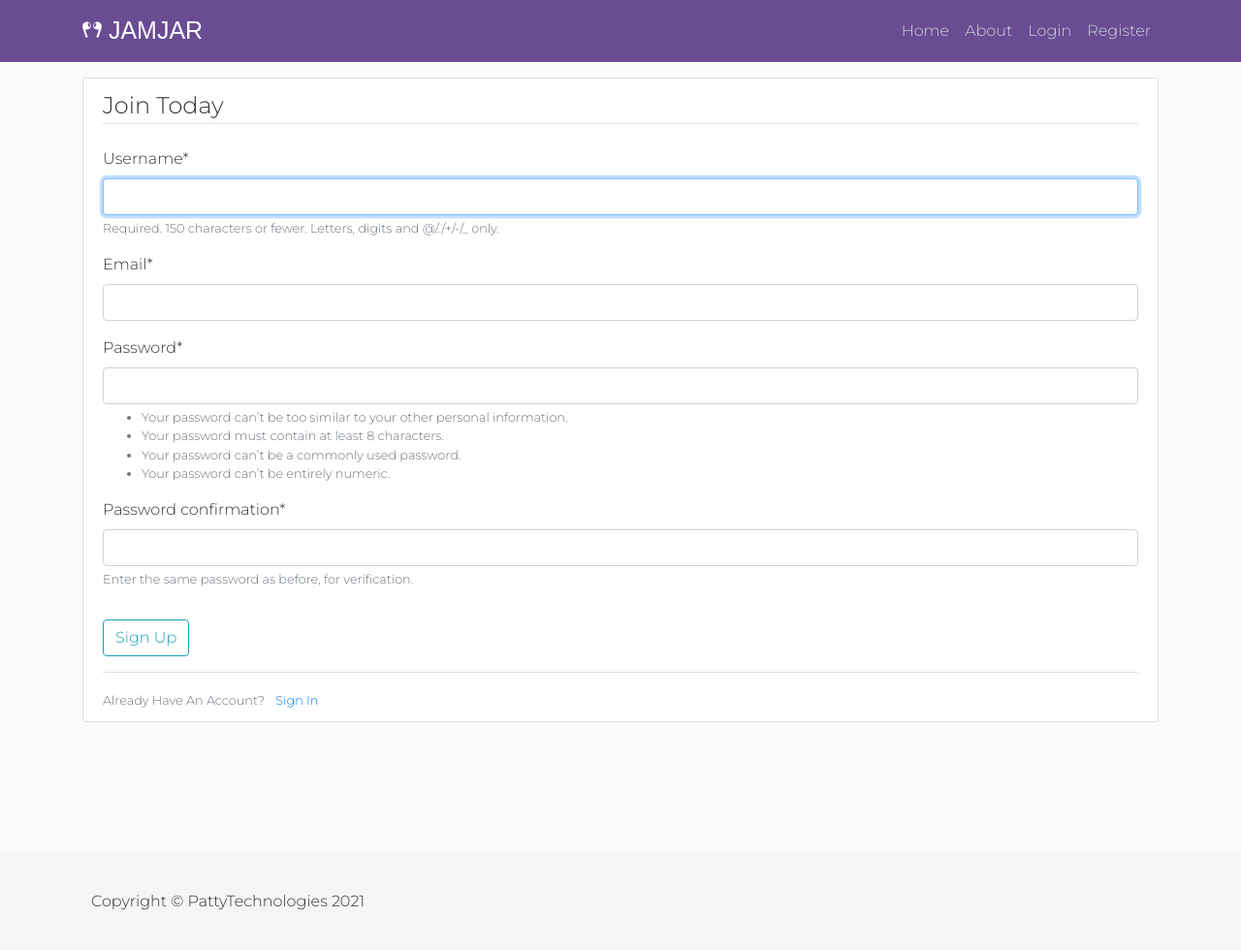
After one commit to pattytejada/JamJar, a Django app: page /register/ in a window 1280 px wide. The commit adds this page. Shown: the whole page at 97% size. Run offline with Django 3.2, Linux system fonts and the light colour scheme; some libraries are stand-ins or nearby versions; some web fonts are replaced.

Commit message:
User registration
added a user registration form and app

```diff
--- a/blog/templates/blog/base.html
+++ b/blog/templates/blog/base.html
@@ -5,7 +5,6 @@
     <!-- Required meta tags -->
     <meta charset="utf-8">
     <meta name="viewport" content="width=device-width, initial-scale=1, shrink-to-fit=no">
-
     <!-- Bootstrap CSS -->
     <link rel="stylesheet" href="https://maxcdn.bootstrapcdn.com/bootstrap/4.0.0/css/bootstrap.min.css" integrity="sha384-Gn5384xqQ1aoWXA+058RXPxPg6fy4IWvTNh0E263XmFcJlSAwiGgFAW/dAiS6JXm" crossorigin="anonymous">
     <link rel="stylesheet" type = "text/css" href = "/static/blog/main.css">
@@ -42,8 +41,16 @@
     <main role="main" class="container" style="height: 100vh">
         <div class="row">
           <div class="col-md-12">
-
-    {% block content %} {% endblock %}
+            <!-- Alert messages -->
+            {% if messages %}
+              {% for message in messages %}
+                <div class = "alert-{{ message.tags }}">
+                  {{ message }}
+                </div>
+              {% endfor %}
+            {% endif %}
+            <!-- Content block of base -->
+            {% block content %} {% endblock %}
           </div>
         </div>
     </main>
--- a/jamjar/settings.py
+++ b/jamjar/settings.py
@@ -31,7 +31,9 @@ ALLOWED_HOSTS = []
 # Application definition
 
 INSTALLED_APPS = [
-    'blog.apps.BlogConfig', #
+    'blog.apps.BlogConfig',    #
+    'users.apps.UsersConfig', #
+    'crispy_forms', #
     'django.contrib.admin',
     'django.contrib.auth',
     'django.contrib.contenttypes',
@@ -124,3 +126,5 @@ STATIC_URL = '/static/'
 # https://docs.djangoproject.com/en/3.2/ref/settings/#default-auto-field
 
 DEFAULT_AUTO_FIELD = 'django.db.models.BigAutoField'
+
+CRISPY_TEMPLATE_PACK = 'bootstrap4'
--- a/jamjar/urls.py
+++ b/jamjar/urls.py
@@ -15,8 +15,10 @@ Including another URLconf
 """
 from django.contrib import admin
 from django.urls import path, include
+from users import views as user_views
 
 urlpatterns = [
     path('admin/', admin.site.urls),
+    path('register/', user_views.register, name='register'),
     path('', include('blog.urls'))
 ]
--- /dev/null
+++ b/users/forms.py
@@ -0,0 +1,12 @@
+from django import forms
+from django.contrib.auth.models import User
+from django.contrib.auth.forms import UserCreationForm
+from django.forms import fields
+
+# modifying forms to include Email
+class UserRegisterForm(UserCreationForm):
+    email = forms.EmailField()
+
+    class Meta:
+        model = User
+        fields = ['username', 'email', 'password1', 'password2']
--- /dev/null
+++ b/users/templates/users/register.html
@@ -0,0 +1,21 @@
+{% extends "blog/base.html" %}
+{% load crispy_forms_tags %}
+{% block content %}
+    <div class = "content-section">
+        <form method = "POST">
+            {% csrf_token %}
+            <fieldset class = "form-group">
+                <legend class = "border-bottom mb-4">Join Today</legend>
+                {{ form|crispy }}
+            </fieldset>
+            <div class = "form-group">
+                <button class ="btn btn-outline-info" type ="submit">Sign Up</button>
+            </div>
+        </form>
+        <div class ="border-top pt-3">
+            <small class="text-muted">
+                Already Have An Account? <a class ="ml-2" href = "#">Sign In</a>
+            </small>
+        </div>
+    </div>
+{% endblock content %}
--- a/users/views.py
+++ b/users/views.py
@@ -1,3 +1,17 @@
-from django.shortcuts import render
+from django.shortcuts import render, redirect
+from django.contrib.auth.forms import UserCreationForm
+from django.contrib import messages
+from .forms import UserRegisterForm
 
-# Create your views here.
+def register(request):
+    # input validation for account creation
+    if request.method == 'POST':
+        form = UserRegisterForm(request.POST)
+        if form.is_valid():
+            form.save() # saves user input to new user
+            username = form.cleaned_data.get('username') # grabs username for the success message
+            messages.success(request, f'Account created for {username}!')
+            return redirect('blog-home')
+    else:
+        form = UserRegisterForm()
+    return render(request, 'users/register.html', {'form' : form})
```
